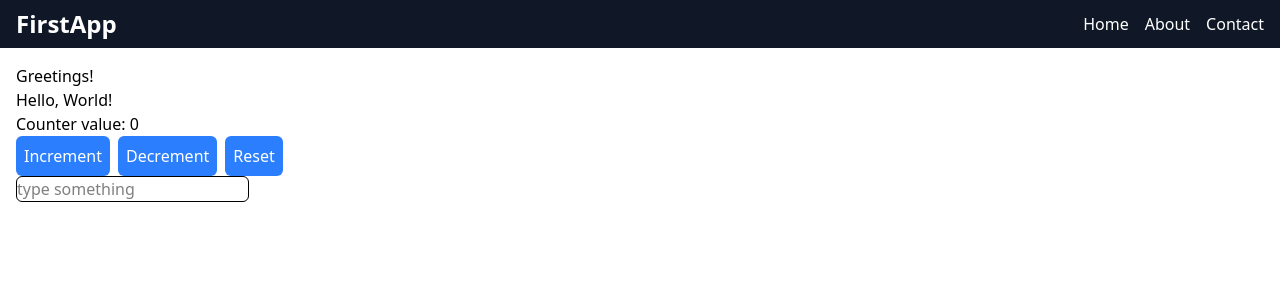
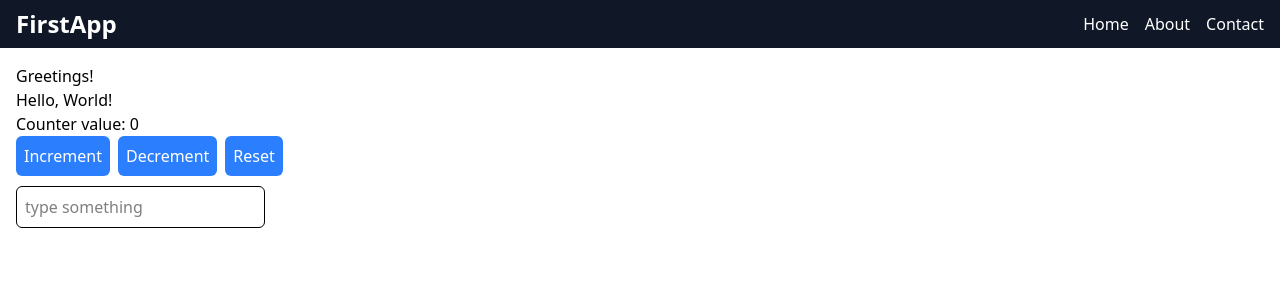
Before and after one commit to jerald-devOfficial/angular, an Angular app in the folder first-app/: page / in a window 1280 px wide. Shown: the top 300 px of the page. Built offline with nearby package versions, Linux system fonts and the light colour scheme.

Commit message:
feat(first-app): create todos component

```diff
--- a/first-app/src/app/home/home.component.html
+++ b/first-app/src/app/home/home.component.html
@@ -1,3 +1,3 @@
 <app-greeting [message]="homeMessage()" />
 <app-counter />
-<input type="text" placeholder="type something" (keyup)="keyUpHandler($event)" class="border-1 rounded-md" />
+<input type="text" placeholder="type something" (keyup)="keyUpHandler($event)" class="border-1 rounded-md mt-2.5 p-2" />
--- /dev/null
+++ b/first-app/src/app/todos/todos.component.html
@@ -0,0 +1 @@
+<p>todos works!</p>
```
Also changed, not shown: first-app/src/app/todos/todos.component.ts (added, +11 -0 lines), first-app/src/app/todos/todos.component.css (added), 1 other file (tests, documents, lock files or other folders).
